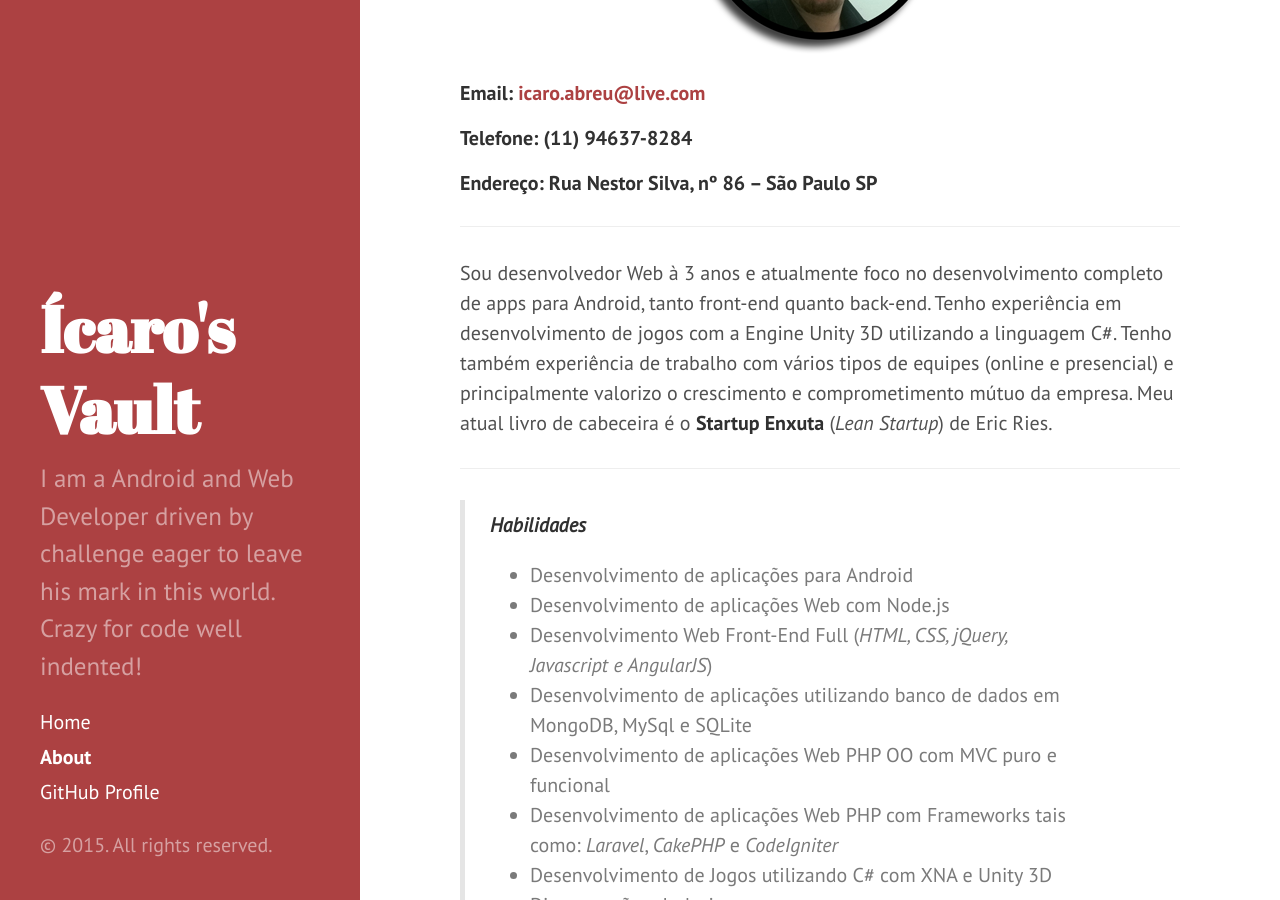
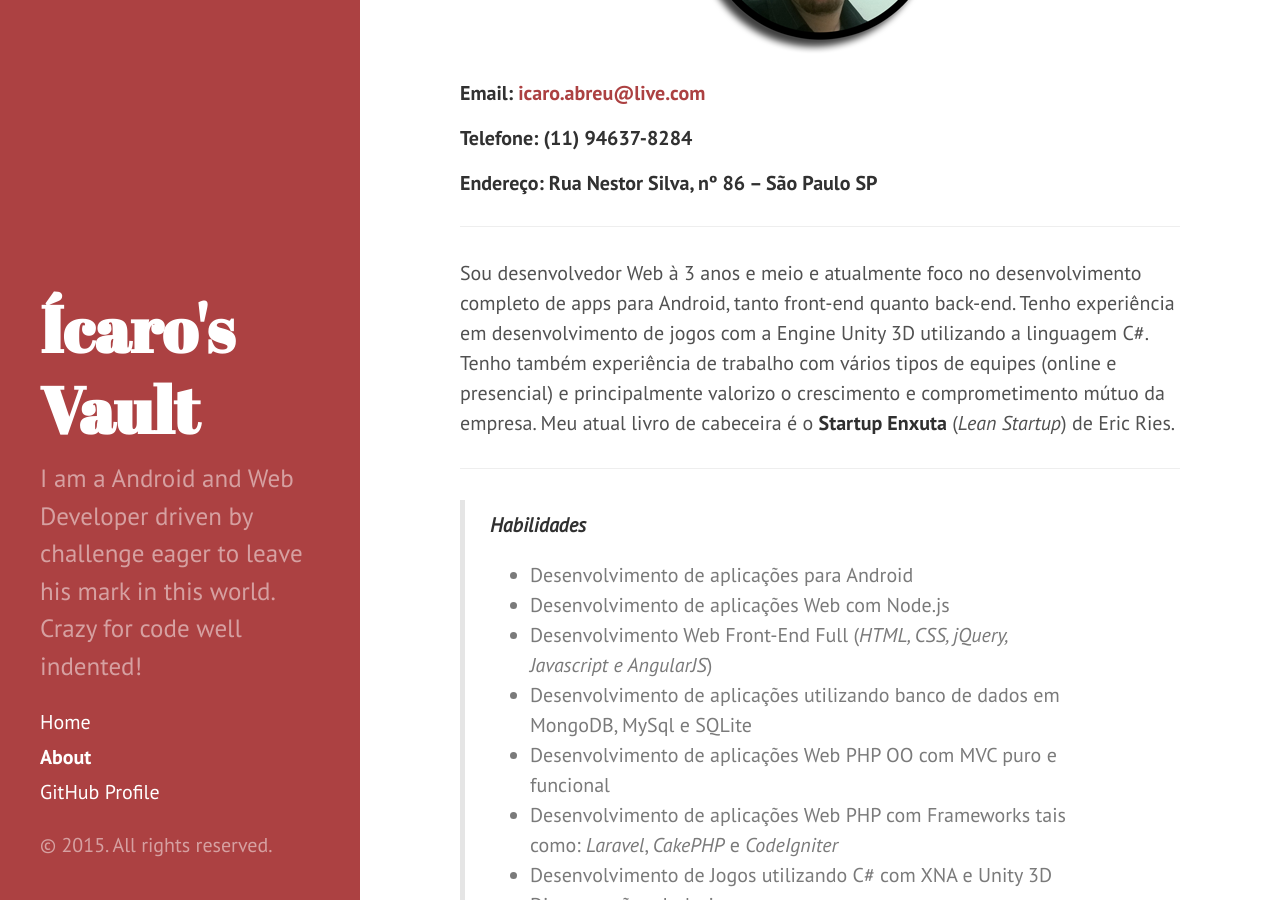
Before and after one commit to icaroabreu/icaroabreu.github.io, a Jekyll site: the page built from about.md, in a window 1280 px wide and 900 px high, scrolled down 447 px. Built offline with Jekyll 4.4.1, drawn with Linux system fonts in a browser that asks for light colours; Markdown is read by kramdown in place of the engine named in the settings; part of the change alters nothing that is shown; some of the changed text lies outside the part shown.

Commit message:
Update about.md

```diff
--- a/about.md
+++ b/about.md
@@ -11,7 +11,7 @@ title: About
 
 ----------
 
-Sou desenvolvedor Web à 3 anos e atualmente foco no desenvolvimento completo de apps para Android, tanto front-end quanto back-end. Tenho experiência em desenvolvimento de jogos com a Engine Unity 3D utilizando a linguagem C#. Tenho também experiência de trabalho com vários tipos de equipes (online e presencial) e principalmente valorizo o crescimento e comprometimento mútuo da empresa. Meu atual livro de cabeceira é o **Startup Enxuta** (*Lean Startup*) de Eric Ries.
+Sou desenvolvedor Web à 3 anos e meio e atualmente foco no desenvolvimento completo de apps para Android, tanto front-end quanto back-end. Tenho experiência em desenvolvimento de jogos com a Engine Unity 3D utilizando a linguagem C#. Tenho também experiência de trabalho com vários tipos de equipes (online e presencial) e principalmente valorizo o crescimento e comprometimento mútuo da empresa. Meu atual livro de cabeceira é o **Startup Enxuta** (*Lean Startup*) de Eric Ries.
 
 ----------
 
@@ -45,6 +45,7 @@ Sou desenvolvedor Web à 3 anos e atualmente foco no desenvolvimento completo de
 >Abril de 2014 - Dezembro de 2014
 
 > - **Principais Atividades**: Desenvolvimento, manutenção e customização de Aplicações Web em PHP, como por exemplo o Portal CGE Acre e aplicações internas como o sisDenúncia utilizando de controle de versão por GIT e Servidores remotos do Governo do Estado do Acre.
+> - **Referência**: [http://cge.ac.gov.br/](http://cge.ac.gov.br/)
 
 
 > **ESTAGIARIO DE DESENVOLVIMENTO**, CONTROLADORIA GERAL DO ESTADO DO ACRE
@@ -52,6 +53,8 @@ Sou desenvolvedor Web à 3 anos e atualmente foco no desenvolvimento completo de
 >Novembro de 2013 - Abril de 2014
 
 > - **Principais Atividades**: Desenvolvimento e customização de Aplicações Web em PHP, como por exemplo o Portal CGE Acre.
+> - **Referência**: [http://cge.ac.gov.br/](http://cge.ac.gov.br/)
+
 
 > **ESTAGIARIO DE DESENVOLVIMENTO**, EMBRAPA - *EMPRESA BRASILEIRA DE PESQUISA AGROPECUÁRIA*
 >
@@ -107,4 +110,4 @@ Sou desenvolvedor Web à 3 anos e atualmente foco no desenvolvimento completo de
 ####Declaro, sob minha responsabilidade, serem verdadeiras as informações prestadas neste perfil profissional.
 ----------
 #####Ícaro Leandro de Abreu,
-05/03/2015 - São Paulo - SP
+12/03/2015 - São Paulo - SP
```
